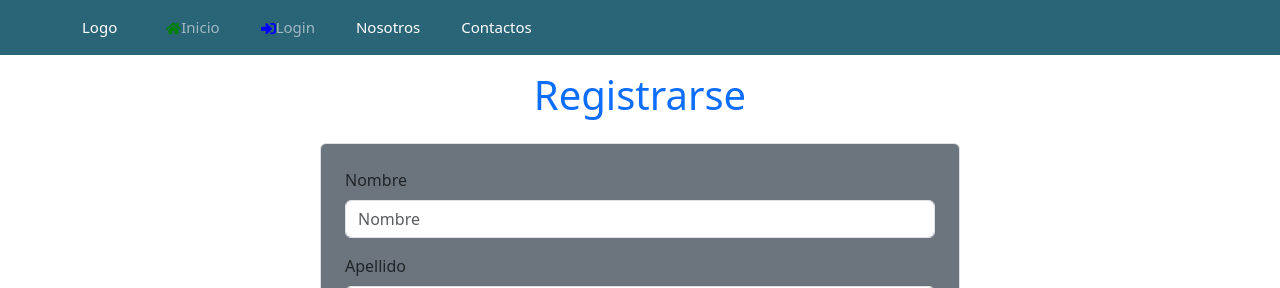
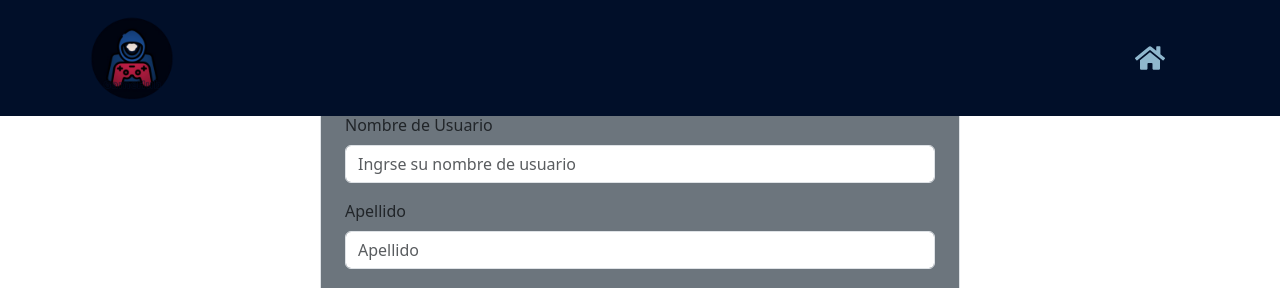
Before and after one commit to sara-18Git/proyecto2-grupal, a React (Vite) app in the folder proyecto2/: page /registrarse in a window 1280 px wide. Shown: the top 288 px of the page. Built offline with nearby package versions, Linux system fonts and the light colour scheme.

Commit message:
creo layouts para mostrar o no links dependiento de la pagina desde la cual se mire

```diff
--- a/proyecto2/src/App.jsx
+++ b/proyecto2/src/App.jsx
@@ -7,7 +7,6 @@ import Carousel from "./components/carrusel"; // Asegúrate de que la ruta sea c
 const App = () => {
   return (
     <div>
-      <Header />
       <AppRoutes />
       <Carousel />
       {/* <Footer /> */}
--- a/proyecto2/src/components/Header.css
+++ b/proyecto2/src/components/Header.css
@@ -1,8 +1,27 @@
 .my-icon {
+    /* color:  #010f29 !important; */
+    color: #8FB7CD !important;
     margin-right: 25px;
     font-size: 15px;
     vertical-align: middle;
+
 }
+
+.custom-navbar {
+    /* background-color:  #8FB7CD !important; */
+    background-color: #010f29 !important;
+}
+
+
+.icono-detaills {
+    color: #8FB7CD;
+    /* font-size: 24px;  */
+}
+
+.my-icon svg {
+    font-size: 30px;
+}
+
 
 .my-icon:hover {
 
@@ -26,6 +45,9 @@
     margin-right: auto;
 }
 
-.custom-navbar {
-  background-color: #2a6477 !important;
+
+
+.logo-nav {
+    width: 100px;
+    height: auto;
 }
--- /dev/null
+++ b/proyecto2/src/components/HeaderForms.jsx
@@ -0,0 +1,34 @@
+import React from "react";
+import { NavLink, useNavigate } from "react-router-dom";
+import { Container, Nav, Navbar, Button } from "react-bootstrap";
+import { FaHome, FaSignInAlt } from "react-icons/fa";
+import LogoNav from "../assets/logo.png";
+
+const HeaderForms = () => {
+  return (
+    <div>
+      <header>
+        <nav>
+          <Navbar fixed="top" className="custom-navbar" data-bs-theme="dark">
+            <Container className="d-flex justify-content-between align-items-center">
+              <Nav.Link as={NavLink} to="/">
+                <img src={LogoNav} alt="Logo de GameHub" className="logo-nav" />
+              </Nav.Link>
+
+              <Nav>
+                <Nav.Link as={NavLink} to="/">
+                  <div className="my-icon">
+                    {" "}
+                    <FaHome className="icono-detaills" />
+                  </div>
+                </Nav.Link>
+              </Nav>
+            </Container>
+          </Navbar>
+        </nav>
+      </header>
+    </div>
+  );
+};
+
+export default HeaderForms;
--- a/proyecto2/src/components/header.jsx
+++ b/proyecto2/src/components/header.jsx
@@ -4,6 +4,7 @@ import { Container, Nav, Navbar, Button } from "react-bootstrap";
 import { FaHome, FaSignInAlt } from "react-icons/fa";
 import { IoIosContacts } from "react-icons/io";
 import Swal from "sweetalert2/dist/sweetalert2.js";
+import LogoNav from "../assets/logo.png";
 
 const Header = () => {
   const navegacion = useNavigate();
@@ -32,28 +33,27 @@ const Header = () => {
     <div>
       <header>
         <nav>
-          <Navbar sticky="top" className="custom-navbar" data-bs-theme="dark">
+          <Navbar fixed="top" className="custom-navbar">
+            {/* fixed o sticky="top"  */}
+            <Container className="custom-navbar">
+              <Nav.Link as={NavLink} to="/">
+                <img src={LogoNav} alt="Logo de GameHub" className="logo-nav" />
+              </Nav.Link>
 
-          {/* </Navbar><Navbar sticky="top" bg="dark" data-bs-theme="dark"> */}
-            <Container>
-              <Navbar.Brand as={NavLink} to="/">
-                <p className="my-icon text-white mb-0">Logo</p>
-              </Navbar.Brand>
-              <Nav className="me-auto">
+              <Nav>
                 <Nav.Link as={NavLink} to="/">
                   <div className="my-icon">
                     {" "}
-                    <FaHome color="green" />
-                    Inicio
+                    <FaHome className="icono-detaills" />
                   </div>
                 </Nav.Link>
 
                 {user ? (
                   <>
                     <Nav.Link as={NavLink} to="/admin">
-                      <div className="my-icon text-white mb-0">
+                      <div className="my-icon mb-0">
                         {" "}
-                        <IoIosContacts color="orange" /> Admin
+                        <IoIosContacts className="icono-detaills" /> Admin
                       </div>
                     </Nav.Link>
 
@@ -66,7 +66,7 @@ const Header = () => {
                     {" "}
                     <Nav.Link as={NavLink} to="/login">
                       <div className="my-icon">
-                        <FaSignInAlt color="blue" />
+                        <FaSignInAlt className="icono-detaills" />
                         <span>Login</span>
                       </div>
                     </Nav.Link>
@@ -74,11 +74,11 @@ const Header = () => {
                 )}
 
                 <Nav.Link as={NavLink} to="/team">
-                  <p className="my-icon text-white mb-0">Nosotros</p>
+                  <p className="my-icon mb-0">Nosotros</p>
                 </Nav.Link>
 
                 <Nav.Link as={NavLink} to="/contact">
-                  <p className="my-icon text-white mb-0">Contactos</p>
+                  <p className="my-icon mb-0">Contactos</p>
                 </Nav.Link>
               </Nav>
             </Container>
--- a/proyecto2/src/components/login/FormRegister.jsx
+++ b/proyecto2/src/components/login/FormRegister.jsx
@@ -44,13 +44,13 @@ const FormRegister = () => {
   return (
     <Form onSubmit={handleSubmit(onSubmit)}>
       <Form.Group className="mb-3" controlId="formBasicEmail">
-        <Form.Label>Nombre</Form.Label>
+        <Form.Label>Nombre de Usuario</Form.Label>
         <Form.Control
           type="text"
-          placeholder="Nombre"
+          placeholder="Ingrse su nombre de usuario"
           isInvalid={errors.nombre}
           {...register("nombre", {
-            required: "El Nombre es requerido",
+            required: "El nombre de usuario es requerido",
 
             pattern: {
               value: /^[A-Za-zÁÉÍÓÚáéíóúÑñ\s'-]+$/,
--- /dev/null
+++ b/proyecto2/src/layouts/LayoutConNav.jsx
@@ -0,0 +1,16 @@
+import React from "react";
+import Header from "../components/Header";
+import { Outlet } from "react-router-dom";
+
+const LayoutConNav = () => {
+  return (
+    <div>
+      <Header></Header>
+      <main>
+        <Outlet></Outlet>
+      </main>
+    </div>
+  );
+};
+
+export default LayoutConNav;
--- /dev/null
+++ b/proyecto2/src/layouts/LayoutNavForms.jsx
@@ -0,0 +1,16 @@
+import React from 'react'
+import HeaderForms from '../components/HeaderForms'
+import { Outlet } from "react-router-dom";
+
+const LayoutNavForms = () => {
+  return (
+    <div>
+      <HeaderForms></HeaderForms>
+      <main>
+        <Outlet></Outlet>
+      </main>
+    </div>
+  )
+}
+
+export default LayoutNavForms
--- a/proyecto2/src/routes/AppRoutes.jsx
+++ b/proyecto2/src/routes/AppRoutes.jsx
@@ -9,16 +9,22 @@ import AdminRoutes from "./AdminRoutes";
 import RegisterPage from "../pages/RegisterPage";
 import TeamPage from "../pages/TeamPage";
 import ContactPage from "../pages/ContactPage";
+import LayoutConNav from "../layouts/LayoutConNav";
+import LayoutNavForms from "../layouts/LayoutNavForms";
 
 const AppRoutes = () => {
   return (
     <Routes>
+      <Route element={<LayoutConNav></LayoutConNav>}>
         <Route path="/" element={<HomePage></HomePage>}></Route>
 
         {/* Rutas protegidas */}
         <Route element={<AdminRoutes></AdminRoutes>}>
           <Route path="/admin" element={<AdminPage></AdminPage>}></Route>
         </Route>
+      </Route>
+
+      <Route element={<LayoutNavForms></LayoutNavForms>}>
         <Route path="/login" element={<LoginPage></LoginPage>}></Route>
 
         <Route
@@ -31,6 +37,7 @@ const AppRoutes = () => {
         <Route path="/contact" element={<ContactPage></ContactPage>}></Route>
 
         <Route path="*" element={<Error404Page></Error404Page>}></Route>
+      </Route>
     </Routes>
   );
 };
```
Also changed, not shown: proyecto2/src/assets/logo.png (renamed from proyecto2/src/assets/logo.png.png). Lines whose indentation alone changed are shown as unchanged.
